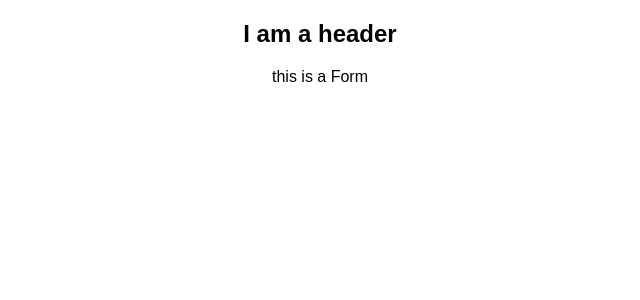
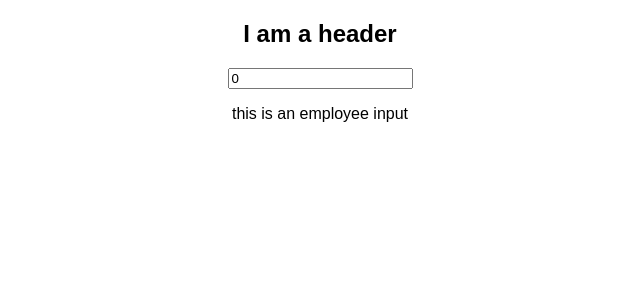
Before and after one commit to stephen-engler/tip_pool_calculator, a React (Create React App) app: page / in a window 1280 px wide. Shown: the top 300 px of the page, without its empty margins (320-960 px from the left). Built offline with nearby package versions, Linux system fonts and the light colour scheme.

Commit message:
add total tips input

```diff
--- /dev/null
+++ b/src/components/EmployeeInput.js
@@ -0,0 +1,9 @@
+import React from 'react';
+
+const EmployeeInput = (props)=>{
+    return(
+        <p>this is an employee input</p>
+    )
+}
+
+export default EmployeeInput;
--- a/src/components/Form.js
+++ b/src/components/Form.js
@@ -1,7 +1,9 @@
 import React, {Component} from 'react';
+import EmployeeInput from './EmployeeInput';
+import TotalTips from './TotalTips'
 
 const initalState = {
-
+    totalTips: 0
 }
 
 class Form extends Component {
@@ -9,8 +11,19 @@ class Form extends Component {
     super();
     this.state = initalState
   }
+
+  handleChangeFor = (input) =>{
+      return (event)=>{
+          this.setState({
+              [input]: event.target.value
+          })
+      }
+  }
   render() {
-    return <p>this is a Form</p>;
+    return <div>
+            <TotalTips totalTips={this.state.totalTips} handleChangeFor={this.handleChangeFor}/>
+            <EmployeeInput />
+        </div>;
   }
 }
 
--- /dev/null
+++ b/src/components/TotalTips.js
@@ -0,0 +1,11 @@
+import React from 'react';
+
+const TotalTips = (props) =>{
+    return(
+        <div>
+            <input type='number' value={props.totalTips} onChange={props.handleChangeFor('totalTips')} />
+        </div>
+    )
+}
+
+export default TotalTips;
```
